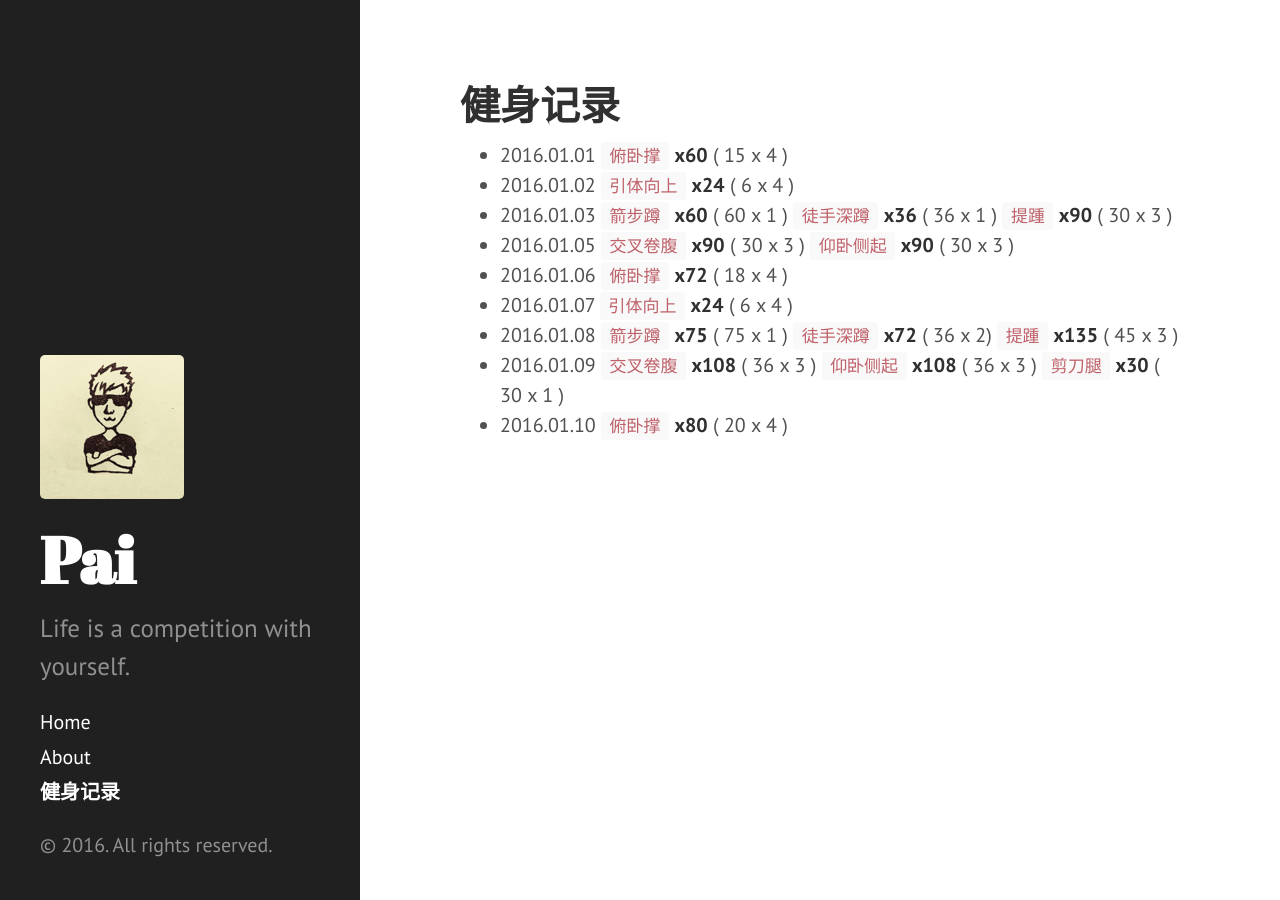
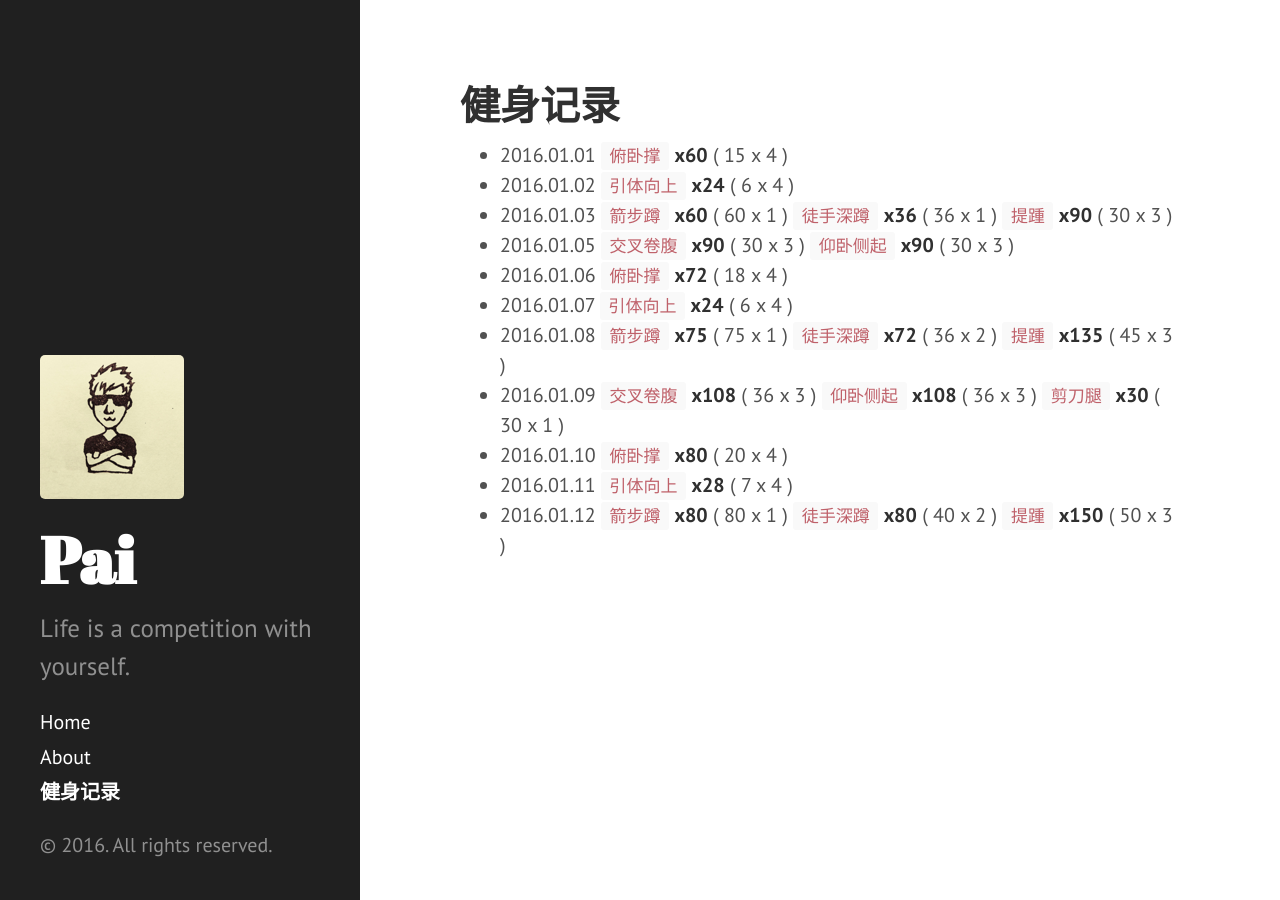
Before and after one commit to dragon8897/dragon8897.github.io, a Jekyll site: the page built from fitness.md, in a window 1280 px wide. Built offline with Jekyll 4.4.1, drawn with Linux system fonts in a browser that asks for light colours; Markdown is read by kramdown in place of the engine named in the settings.

Commit message:
add fitness record

```diff
--- a/fitness.md
+++ b/fitness.md
@@ -10,6 +10,8 @@ title: 健身记录
 - 2016.01.05 `交叉卷腹` **x90** ( 30 x 3 ) `仰卧侧起` **x90** ( 30 x 3 )
 - 2016.01.06 `俯卧撑` **x72** ( 18 x 4 )
 - 2016.01.07 `引体向上` **x24** ( 6 x 4 )
-- 2016.01.08 `箭步蹲` **x75** ( 75 x 1 ) `徒手深蹲` **x72** ( 36 x 2) `提踵` **x135** ( 45 x 3 )
+- 2016.01.08 `箭步蹲` **x75** ( 75 x 1 ) `徒手深蹲` **x72** ( 36 x 2 ) `提踵` **x135** ( 45 x 3 )
 - 2016.01.09 `交叉卷腹` **x108** ( 36 x 3 ) `仰卧侧起` **x108** ( 36 x 3 ) `剪刀腿` **x30** ( 30 x 1 )
 - 2016.01.10 `俯卧撑` **x80** ( 20 x 4 )
+- 2016.01.11 `引体向上` **x28** ( 7 x 4 )
+- 2016.01.12 `箭步蹲` **x80** ( 80 x 1 ) `徒手深蹲` **x80** ( 40 x 2 ) `提踵` **x150** ( 50 x 3 )
```
